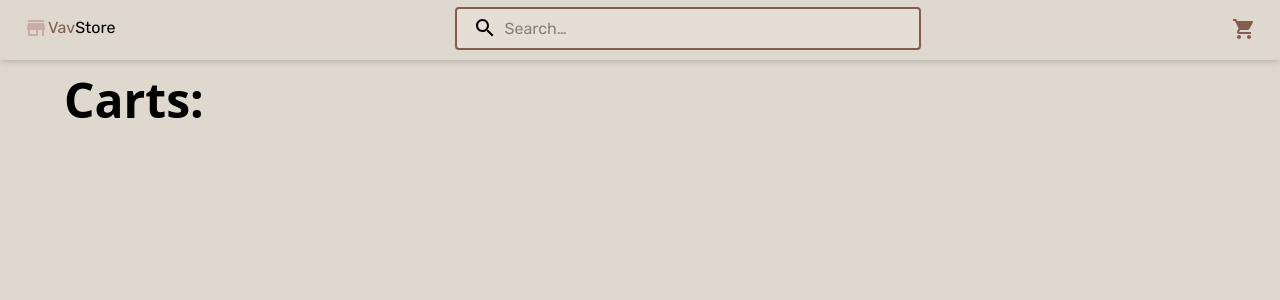
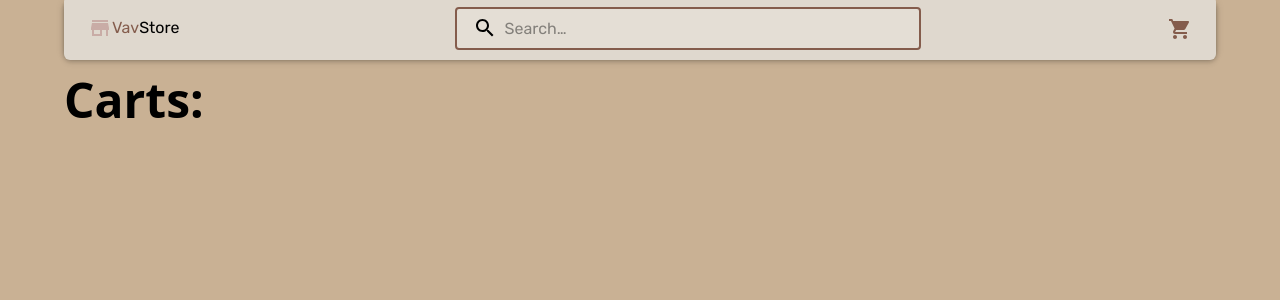
Before and after one commit to IkhMoh/E-Commerce-Data, a React (Vite) app: page /Carts in a window 1280 px wide. Shown: the top 300 px of the page. Built offline with nearby package versions, Linux system fonts and the light colour scheme.

Commit message:
changing the name

```diff
--- a/index.html
+++ b/index.html
@@ -4,7 +4,7 @@
     <meta charset="UTF-8" />
     <link rel="icon" type="image/svg+xml" href="/public/icon/carts.png" />
     <meta name="viewport" content="width=device-width, initial-scale=1.0" />
-    <title>E-commerce</title>
+    <title>E-Commerce-Data</title>
   </head>
   <body>
     <div id="root"></div>
--- a/src/components/Carts.jsx
+++ b/src/components/Carts.jsx
@@ -16,13 +16,13 @@ const Carts = ({ cartsData, setCartsData }) => {
   };
   // const price = product.price * count;
   return (
-    <div className="bg-[#dfd8ce] min-h-lvh">
+    <div className="bg-[#C9B194] min-h-lvh">
       <Container maxWidth="lg">
         <h1 className="text-5xl font-bold  py-5">Carts:</h1>
-        <div className="flex justify-start ">
+        <div className="flex justify-center sm:justify-start ">
           <Grid container spacing={2} className="flex justify-center">
             {cartsData.map((product) => (
-              <div key={product.id} className="bg-[#f2f2f2] shadow-lg ">
+              <div key={product.id} className="bg-[#FAF1E6] shadow-lg ">
                 <div className="h-fit w-64 rounded-lg">
                   <Typography
                     component="div"
@@ -57,7 +57,7 @@ const Carts = ({ cartsData, setCartsData }) => {
                         </span>
                         .99$
                       </div>
-                      <div className="font-extrabold bg-gray-100 py-0.5 px-1.5 w-fit rounded-lg">
+                      <div className="font-extrabold bg-gray-200 py-0.5 px-1.5 w-fit rounded-lg">
                         <span
                           className={
                             product.stock > 0
--- a/src/components/NavBar.jsx
+++ b/src/components/NavBar.jsx
@@ -6,6 +6,7 @@ import Badge from "@mui/material/Badge";
 import { Link } from "react-router";
 import Typography from "@mui/material/Typography";
 import { grey } from "@mui/material/colors";
+import Container from "@mui/material/Container";
 // icons  //
 import SearchIcon from "@mui/icons-material/Search";
 import StoreIcon from "@mui/icons-material/Store";
@@ -54,11 +55,13 @@ const StyledInputBase = styled(InputBase)(({ theme }) => ({
   },
 }));
 
-const hi = grey[900]
+const hi = grey[900];
 export default function NavBar({ cartsData }) {
   return (
-    <AppBar position="static" className=" h-14 flex justify-center">
-      <Toolbar className="flex justify-between items-center space-x-1 bg-[#dfd8ce] shadow-md text-black">
+    <div className=" h-14 bg-[#C9B194] flex justify-center items-center ">
+      <Container maxWidth="lg" className="">
+        <AppBar position="static" className=" h-14 flex justify-center rounded-md" color="[#dfd8ce]">
+          <Toolbar className="flex justify-between items-center space-x-1 rounded-md bg-[#dfd8ce] shadow-md text-black">
             <Typography
               noWrap
               component={Link}
@@ -79,11 +82,16 @@ export default function NavBar({ cartsData }) {
               />
             </Search>
             <Link to="/Carts">
-          <Badge badgeContent={Object.keys(cartsData).length} color="warning">
+              <Badge
+                badgeContent={Object.keys(cartsData).length}
+                color="warning"
+              >
                 <LocalGroceryStoreIcon className="text-[#845c4c]" />
               </Badge>
             </Link>
           </Toolbar>
         </AppBar>
+      </Container>
+    </div>
   );
 }
--- a/src/components/Product.jsx
+++ b/src/components/Product.jsx
@@ -9,7 +9,7 @@ const greya = grey[900]; // #f44336
 export default function Product({ product, handelAddClick }) {
   const price = `${Math.floor(product.price)}`;
   return (
-    <div key={product.id} className="bg-[#f2f2f2] shadow-lg ">
+    <div key={product.id} className="bg-[#FAF1E6] shadow-lg ">
       <div className="h-fit w-64 rounded-lg">
         <Typography
           component="div"
@@ -35,7 +35,7 @@ export default function Product({ product, handelAddClick }) {
               <div className="font-extrabold ">
                 <span className="text-2xl">{price}</span>.99$
               </div>
-              <div className="font-extrabold bg-gray-100 py-0.5 px-1.5 w-fit rounded-lg">
+              <div className="font-extrabold bg-gray-200 py-0.5 px-1.5 w-fit rounded-lg">
                 <span
                   className={
                     product.stock > 0 ? "text-green-800" : "text-red-500"
--- a/src/components/ProductDetails.jsx
+++ b/src/components/ProductDetails.jsx
@@ -13,12 +13,12 @@ const productDetails = () => {
   const price = `${Math.floor(product.price)}`;
 
   return (
-    <div className="bg-[#dfd8ce] h-lvh">
+    <div className="bg-[#C9B194] h-lvh">
       <div
         key={product.id}
         className="flex justify-start px-5 pt-6 md:pt-12 h-fit "
       >
-        <div className=" flex h-3/3 bg-[#f2f2f2] rounded-lg shadow-md p-4 ">
+        <div className=" flex h-3/3 bg-[#FAF1E6] rounded-lg shadow-md p-4 ">
           <Typography component="div" className="px-2 md:flex">
             <CardMedia
               className="h-[200px]  md:h-[400px] w-full md:w-[350px]"
@@ -42,7 +42,7 @@ const productDetails = () => {
                 </div>
                 <div
                   className={
-                    "font-extrabold bg-gray-100 py-0.5 px-1.5 w-fit rounded-lg mt-1 md:mt-5"
+                    "font-extrabold bg-gray-200 py-0.5 px-1.5 w-fit rounded-lg mt-1 md:mt-5"
                   }
                 >
                   <span
--- a/src/components/Products.jsx
+++ b/src/components/Products.jsx
@@ -36,7 +36,7 @@ const Products = ({ setCartsData, cartsData }) => {
   }, []);
 
   return (
-    <main className="bg-[#dfd8ce] min-h-screen">
+    <main className="bg-[#C9B194] min-h-screen">
       <Container maxWidth="lg">
         <h1 className="text-5xl font-bold  py-5">Products:</h1>
         <Grid
--- a/src/components/pay.jsx
+++ b/src/components/pay.jsx
@@ -13,8 +13,8 @@ import { grey } from "@mui/material/colors";
 export default function Pay() {
   const greya = grey[900]; // #f44336
   return (
-    <main className="bg-[#dfd8ce] flex justify-center items-center h-screen">
-      <Card className="max-w-80 max-h-96 bg-[#f2f2f2]">
+    <main className="bg-[#C9B194] flex justify-center items-center h-screen">
+      <Card className="max-w-80 max-h-96 bg-[#FAF1E6]">
         <div  className="font-bold mx-1 text-2xl">
           my account :
         </div>
```
Lines whose indentation alone changed are shown as unchanged.
